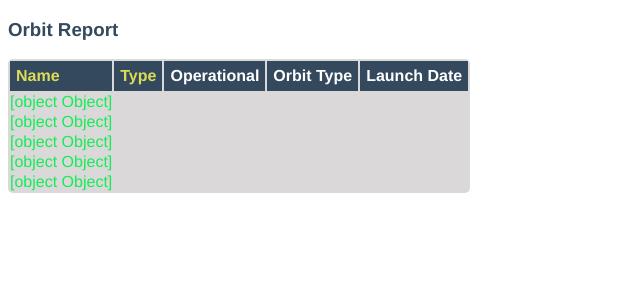
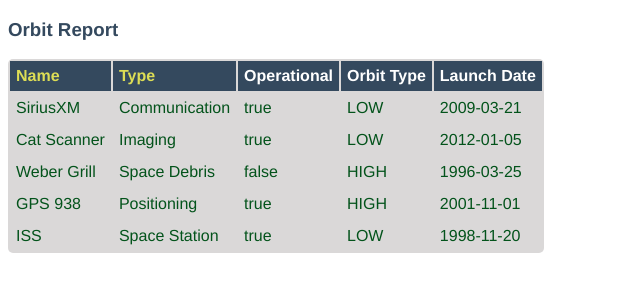
Before and after one commit to St-Pedro-23/-orbit-report, an Angular app: page / in a window 1280 px wide. Shown: the top 300 px of the page, without its empty margins (0-640 px from the left). Built offline with nearby package versions, Linux system fonts and the light colour scheme.

Commit message:
part 00004 COMPLETE

```diff
--- a/src/app/app.component.ts
+++ b/src/app/app.component.ts
@@ -10,6 +10,7 @@
 export class AppComponent {
   title = 'orbit-report';
   sourceList: Satellite[];
+
   constructor() {
     this.sourceList = [
        new Satellite("SiriusXM", "Communication", "2009-03-21", "LOW", true),
--- a/src/app/orbit-list/orbit-list.component.css
+++ b/src/app/orbit-list/orbit-list.component.css
@@ -8,7 +8,7 @@
 }
 
 table {
-  color: rgb(22, 236, 86);
+  color: rgb(3, 83, 27);
   border-radius: 5px;
   overflow: hidden;
   margin: 12px 0;
--- a/src/app/orbit-list/orbit-list.component.html
+++ b/src/app/orbit-list/orbit-list.component.html
@@ -7,5 +7,11 @@
       <th>Orbit Type</th>
       <th>Launch Date</th>
    </tr>
-   <tr *ngFor="let satellite of satellites">{{satellite}}</tr>
+   <tr *ngFor="let satellite of satellites">
+      <td>{{satellite.name}}</td>
+     <td>{{satellite.type}}</td>
+     <td>{{satellite.operational}}</td>
+     <td>{{satellite.orbitType}}</td>
+     <td>{{satellite.launchDate}}</td>
+   </tr>
 </table>
--- a/src/app/orbit-list/orbit-list.component.ts
+++ b/src/app/orbit-list/orbit-list.component.ts
@@ -8,6 +8,7 @@
 })
 
 export class OrbitListComponent implements OnInit {
+
   @Input() satellites: Satellite[];
 
   constructor() { }
--- a/src/app/satellite.ts
+++ b/src/app/satellite.ts
@@ -5,6 +5,10 @@
     operational: boolean;
     launchDate: string;
     constructor(name: string, type: string, launchDate: string, orbitType: string, operational: boolean) {
-
+        this.name = name;
+        this.orbitType = orbitType;
+        this.type = type;
+        this.operational = operational;
+        this.launchDate = launchDate;
     }
 }
```
